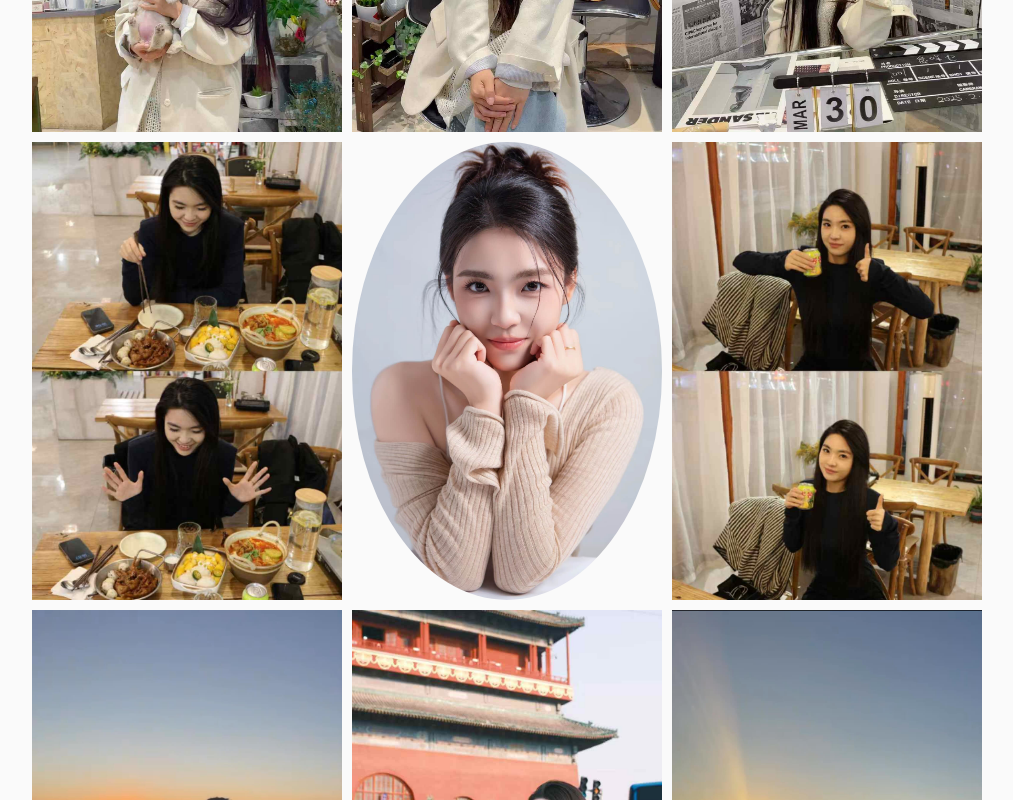
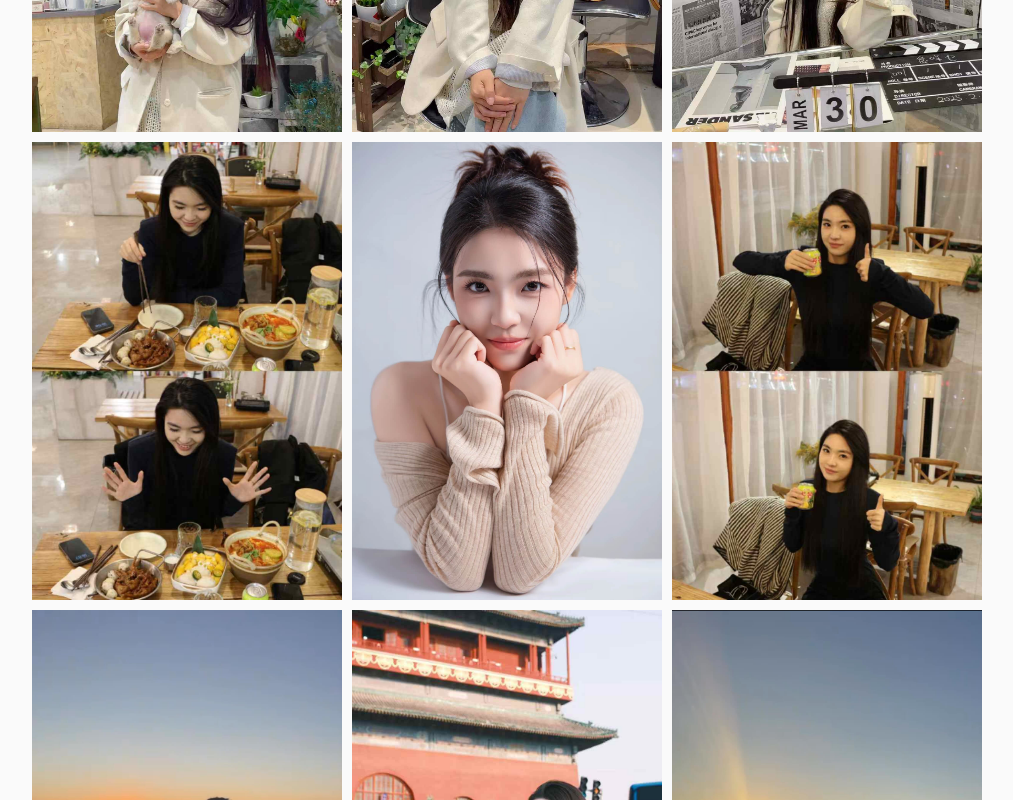
Before and after one commit to 939138263/seven, a plain HTML site: page index.html in a window 1280 px wide. Shown: the part 507-1307 px from the top of the page, without its empty margins (133-1146 px from the left). Drawn offline with Linux system fonts and the light colour scheme.

Commit message:
Update index.html

```diff
--- a/index.html
+++ b/index.html
@@ -21,7 +21,7 @@
                 <img src="./2.jpeg" alt="Image 2" class="gallery-image" data-index="1">
                 <img src="./3.jpeg" alt="Image 3" class="gallery-image" data-index="2">
                 <img src="./9.jpeg" alt="Image 4" class="gallery-image" data-index="6">
-                <img src="./8.jpg" alt="Image 5" class="gallery-image" data-index="6" style="border-radius: 50%;">
+                <img src="./8.jpg" alt="Image 5" class="gallery-image" data-index="6">
                 <img src="./5.jpeg" alt="Image 6" class="gallery-image" data-index="4">
                 <img src="./10.jpg" alt="Image 8" class="gallery-image" data-index="6">
                 <img src="./6.jpeg" alt="Image 7" class="gallery-image" data-index="5">
```
